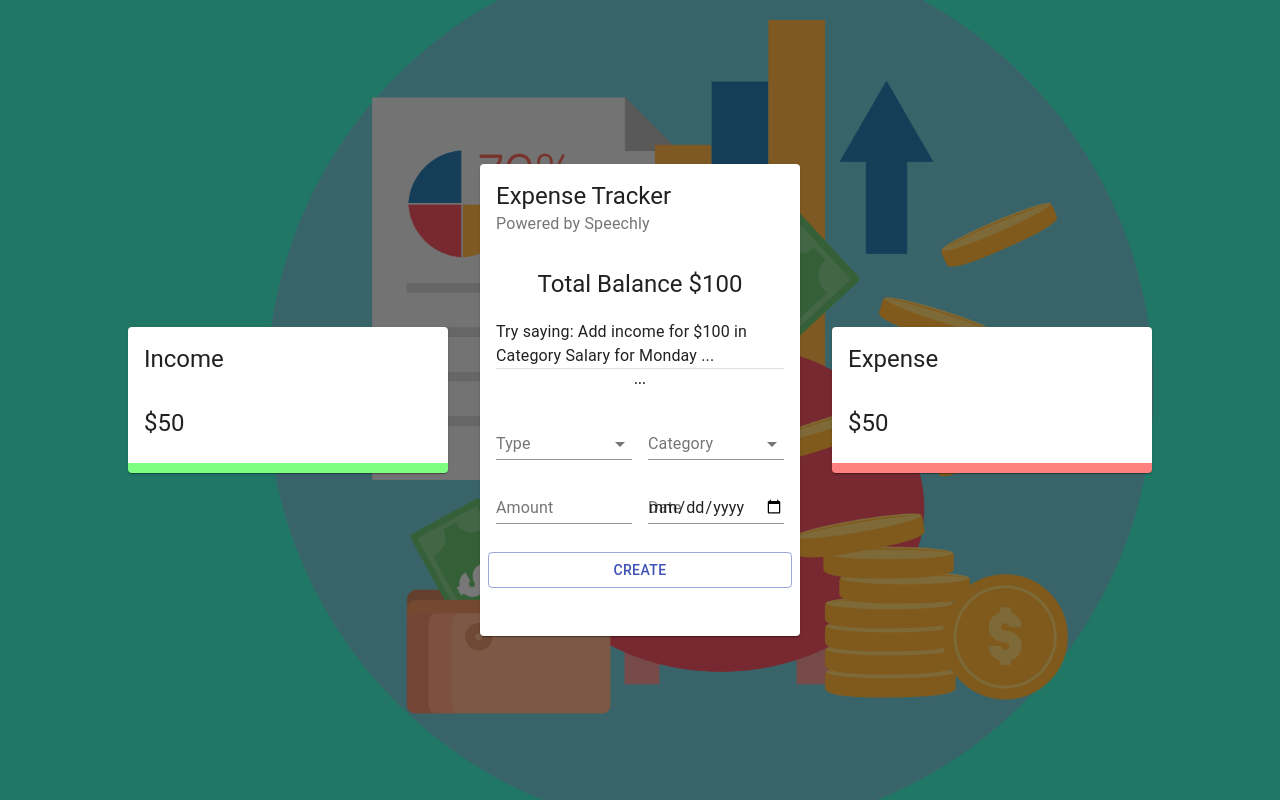
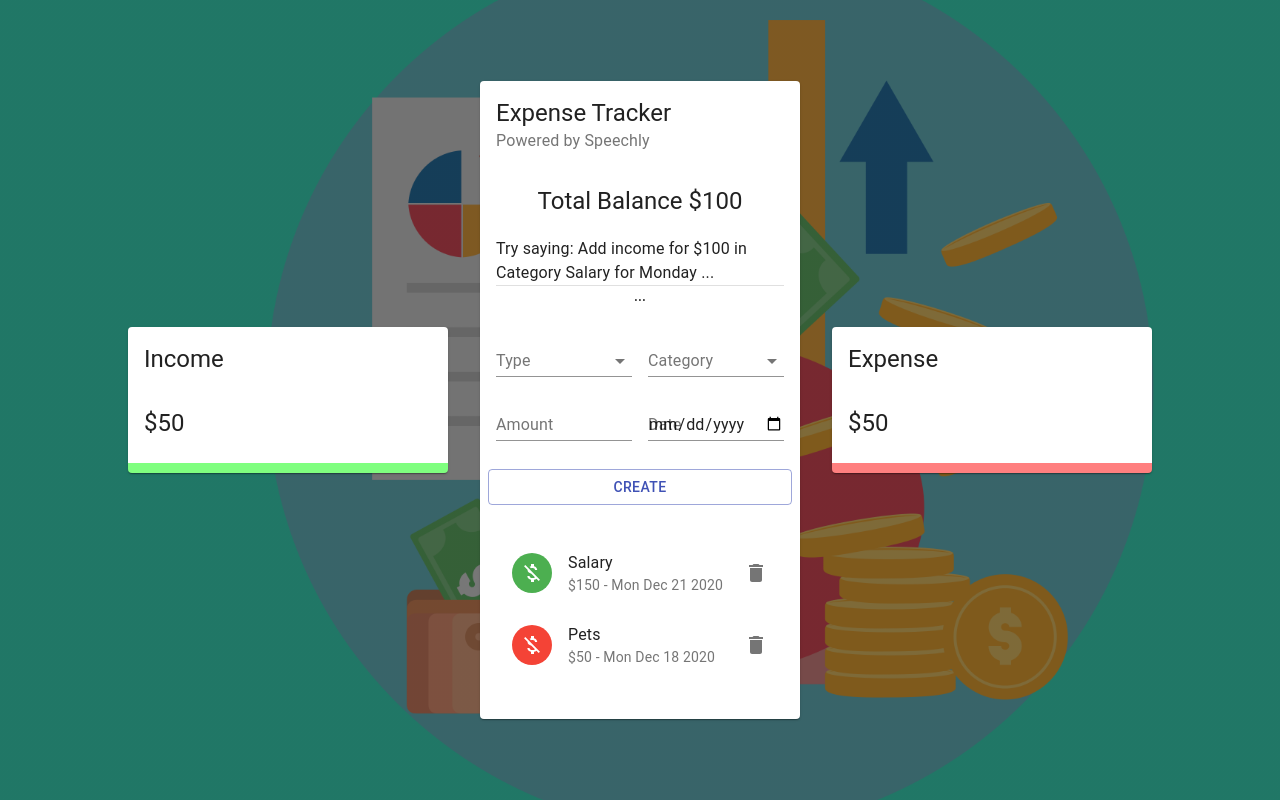
Before and after one commit to Volodymyrquo/expense-tracker, a React (Create React App) app: page / in a window 1280 px wide. Built offline with nearby package versions, Linux system fonts and the light colour scheme.

Commit message:
added component List to main

```diff
--- /dev/null
+++ b/src/components/Details/Main/List/List.jsx
@@ -0,0 +1,76 @@
+import React from 'react';
+import {
+  Avatar,
+  IconButton,
+  List as MUIList,
+  ListItem,
+  ListItemAvatar,
+  ListItemSecondaryAction,
+  ListItemText,
+  Slide,
+} from '@material-ui/core';
+import useStyles from './styles';
+import { Delete, MoneyOff } from '@material-ui/icons';
+
+const List = () => {
+  const classes = useStyles();
+  const transactions = [
+    {
+      id: 1,
+      type: 'Income',
+      category: 'Salary',
+      amount: 150,
+      date: 'Mon Dec 21 2020',
+    },
+    {
+      id: 2,
+      type: 'Expense',
+      category: 'Pets',
+      amount: 50,
+      date: 'Mon Dec 18 2020',
+    },
+    {
+      id: 3,
+      type: 'Income',
+      category: 'Business',
+      amount: 200,
+      date: 'Mon Dec 15 2020',
+    },
+  ];
+  return (
+    <MUIList dense={false} className={classes.list}>
+      {transactions.map((transaction) => (
+        <Slide
+          direction='down'
+          in
+          mountOnEnter
+          unmountOnExit
+          key={transaction.id}>
+          <ListItem>
+            <ListItemAvatar>
+              <Avatar
+                className={
+                  transaction.type === 'Income'
+                    ? classes.avatarIncome
+                    : classes.avatarExpense
+                }>
+                <MoneyOff />
+              </Avatar>
+            </ListItemAvatar>
+            <ListItemText
+              primary={transaction.category}
+              secondary={`$${transaction.amount} - ${transaction.date}`}
+            />
+            <ListItemSecondaryAction>
+              <IconButton edge='end' aria-label='delete' onClick=''>
+                <Delete />
+              </IconButton>
+            </ListItemSecondaryAction>
+          </ListItem>
+        </Slide>
+      ))}
+    </MUIList>
+  );
+};
+
+export default List;
--- /dev/null
+++ b/src/components/Details/Main/List/styles.js
@@ -0,0 +1,17 @@
+import { makeStyles } from '@material-ui/core/styles';
+import { red, green } from '@material-ui/core/colors';
+
+export default makeStyles((theme) => ({
+  avatarIncome: {
+    color: '#fff',
+    backgroundColor: green[500],
+  },
+  avatarExpense: {
+    color: theme.palette.getContrastText(red[500]),
+    backgroundColor: red[500],
+  },
+  list: {
+    maxHeight: '150px',
+    overflow: 'auto',
+  },
+}));
--- a/src/components/Details/Main/Main.jsx
+++ b/src/components/Details/Main/Main.jsx
@@ -4,11 +4,11 @@
   CardHeader,
   Divider,
   Grid,
-  List,
   Typography,
 } from '@material-ui/core';
 import React from 'react';
 import Form from './Form/Form';
+import List from './List/List';
 import useStyles from './styles';
 
 const Main = () => {
@@ -31,7 +31,7 @@
       <CardContent className={classes.cardContent}>
         <Grid container spacing={2}>
           <Grid item xs={12}>
-            {/*  <List /> */}
+            <List />
           </Grid>
         </Grid>
       </CardContent>
```
Also changed, not shown: 1 other file (tests, documents, lock files or other folders).
